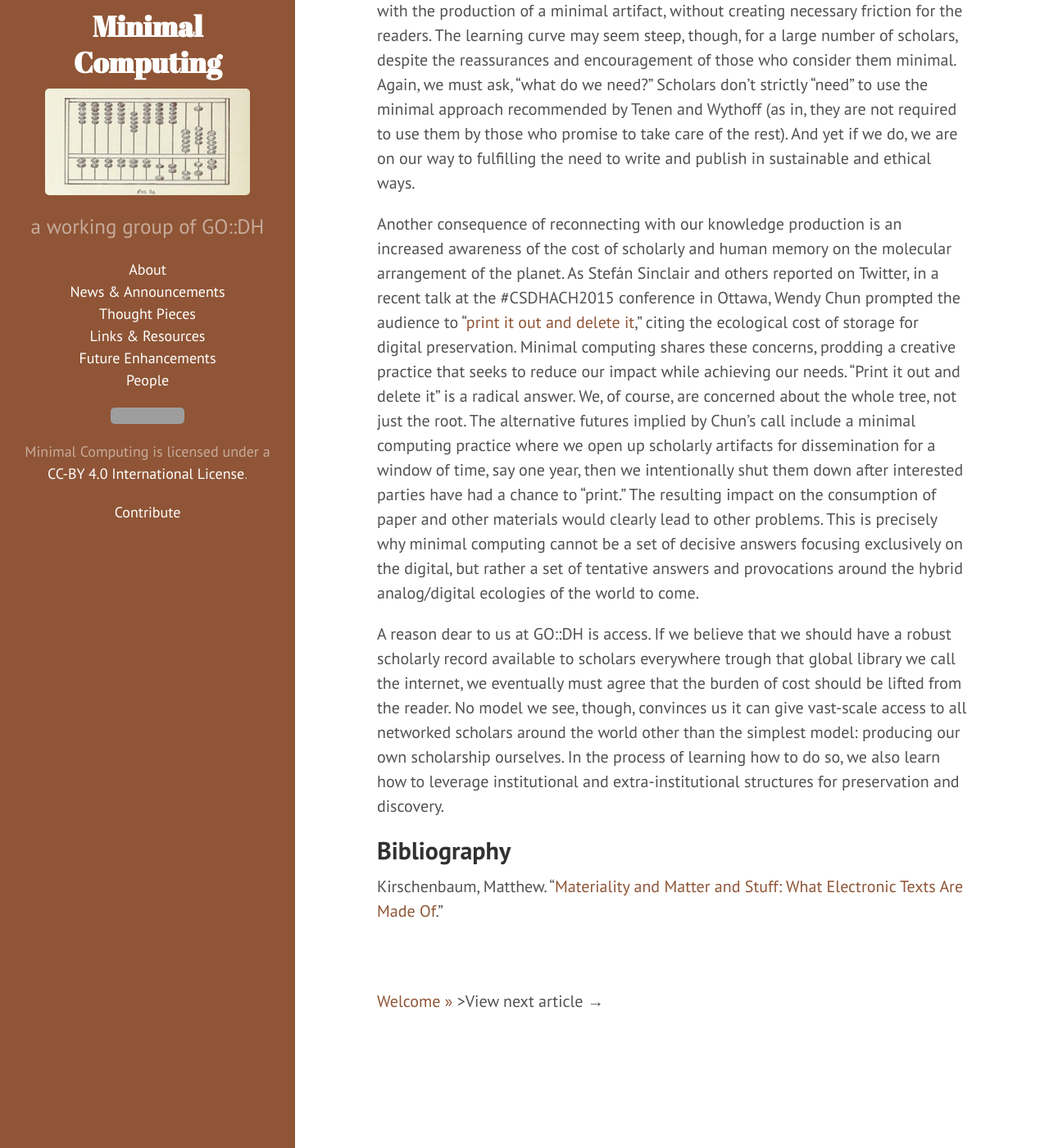
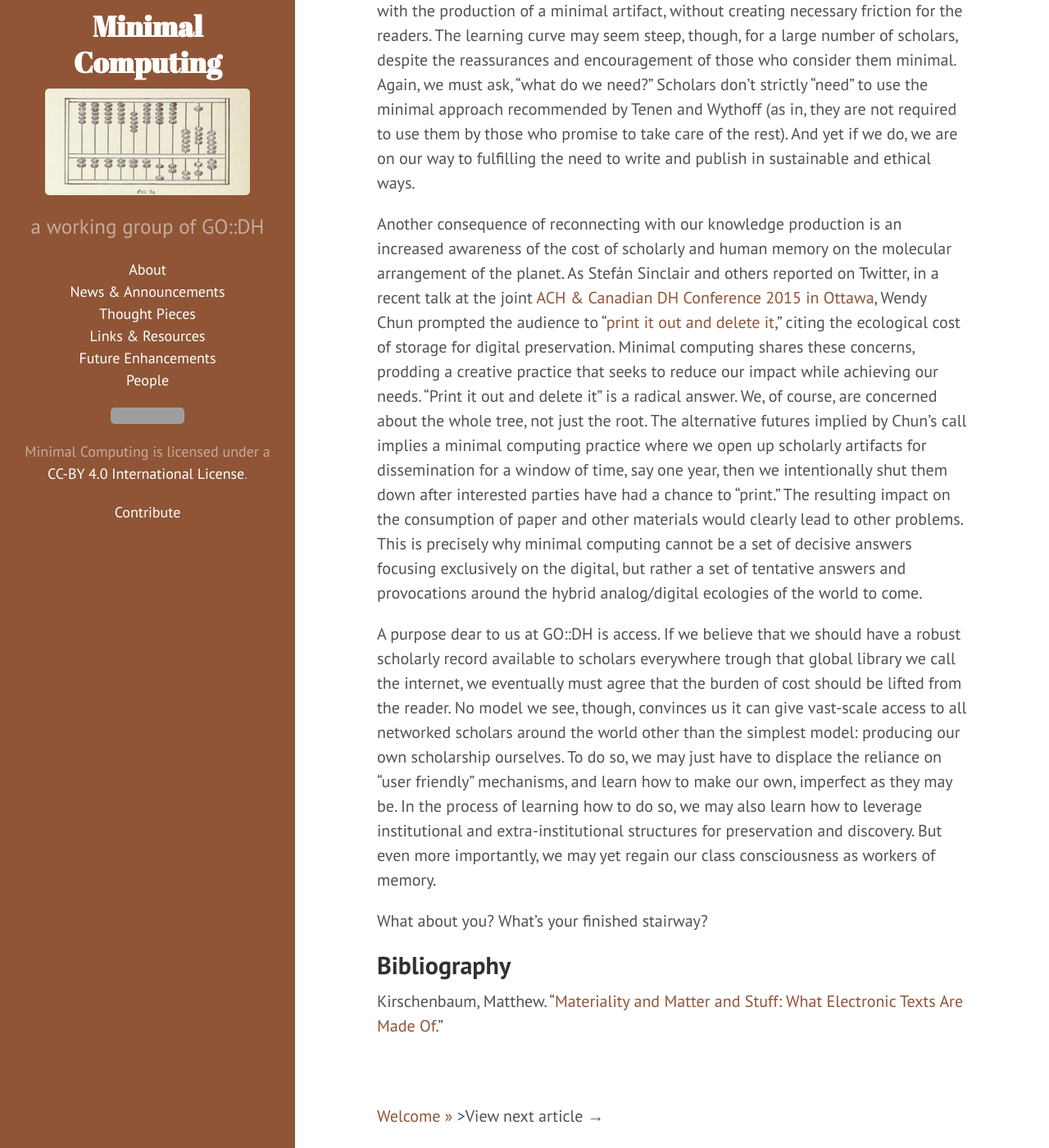
Before and after one commit to go-dh/mincomp, a Jekyll site: the page built from _posts/2015-05-21-user-vs-learner.markdown, in a window 1280 px wide and 1400 px high, scrolled down 3474 px. Shown: the whole window at 82% size. Built offline with Jekyll 4.4.1, drawn with Linux system fonts in a browser that asks for light colours; some of the changed text lies outside the part shown; grey boxes are pictures that could not be loaded.

Commit message:
final tweaks to essay users and learners

```diff
--- a/_posts/2015-05-21-user-vs-learner.markdown
+++ b/_posts/2015-05-21-user-vs-learner.markdown
@@ -27,11 +27,11 @@
 >What’s a finished stairway?
 
 
-When we ask "what do we need?" we ask scholars around the world—librarians, professors, students, cultural workers, independent: What is enough? What's your finished stairway? Needless to say, workers in the humanities have many diverse goals, so we focus here on what we consider the most important shared one: the renewal, dissemination and preservation of the scholarly record.  We take for granted the intersections of our work with the human record writ-large, and the pressing work of scholarly critique of (present) culture, our teaching and the public humanities.
+When I ask "what do we need?" I'm asking scholars around the world—librarians, professors, students, cultural workers, independent: What is enough? What's your finished stairway? Needless to say, workers in the humanities have many diverse goals, so we can focus here on what we consider the most important shared one: the renewal, dissemination and preservation of the scholarly record.  I take for granted the intersections of our work with the human record writ-large, and the pressing work of scholarly critique of the present, our teaching and the public humanities.
 
-Our own posing of the question "what do we need?" comes from an acknowledgement of the hybrid and global future we see being shaped for the scholarly record: parts digital, parts analog. In this new mediatic environment we continue to protect, study and renew the analog, as we attempt to harness the new media in smart, ethical and sustainable ways. For several reasons, this implies learning how to produce, disseminate and preserve digital scholarship ourselves, *without the help we can't get*, even as we fight to build the infrastructures we need at the intersection of and beyond institutional libraries and schools. This means that our minimal computing does not stand in as a universal call, but rather as a space for new questions and practices, an injunction to constantly repeat the question, "what do we need?"
+My own posing of the question "what do we need?" comes from an acknowledgement of the hybrid and global future we see being shaped for the scholarly record: parts digital, parts analog. In this new mediatic environment we continue to protect, study and renew the analog, as we attempt to harness the new media in smart, ethical and sustainable ways. For several reasons, this implies learning how to produce, disseminate and preserve digital scholarship ourselves, *without the help we can't get*, even as we fight to build the infrastructures we need at the intersection of and beyond our libraries and schools. This means that my minimal computing does not stand in as a universal call, but rather as a space for new questions and practices, an injunction to constantly repeat the question, "what do we need?"
 
-Most scholars need to write and make public. That is one of our core activities, and yet, the writing done today using proprietary tools like Microsoft Word or Google Docs, often required by editors, create a disconnect between scholars and the socio-technical mechanisms that are needed to go from the file formats generated by these proprietary applications to a relatively accessible record. As Dennis Tenen and Grant Wythoff put it in "[Sustainable Authorship in Plain Text using Pandoc and Markdown](http://programminghistorian.org/lessons/sustainable-authorship-in-plain-text-using-pandoc-and-markdown),"
+Most scholars need to write and make public. That is one of our core activities, the renewal of the scholarly record, and yet, the writing done today using proprietary tools like Microsoft Word or Google Docs, often required by editors, create a disconnect between scholars and the socio-technical mechanisms that are needed to go from the file formats generated by these proprietary applications to a relatively accessible record. As Dennis Tenen and Grant Wythoff put it in "[Sustainable Authorship in Plain Text using Pandoc and Markdown](http://programminghistorian.org/lessons/sustainable-authorship-in-plain-text-using-pandoc-and-markdown),"
 
 > More than causing personal frustration, this reliance on proprietary tools and formats has long-term negative implications for the academic community. In such an environment, journals must outsource typesetting, alienating authors from the material contexts of publication and adding further unnecessary barriers to the unfettered circulation of knowledge.
 
@@ -39,10 +39,12 @@
 
 In "Sustainable Authorship," Tenen and Wythoff recommend a workflow that goes from the creation of a text to the generation of different file formats for web and print that involves open technology that is relatively easy to learn, to share and to preserve. Minimal computing of the Wythoff and Tenen variety represents then a return to basics that opens up the possibility of understanding small, but more complete "technological stacks" in order to reconnect producers of scholarship to the tools they use. In their case, minimal computing reconciles minimal knowledge with the production of a minimal artifact, without creating necessary friction for the readers. The learning curve may seem steep, though, for a large number of scholars, despite the reassurances and encouragement of those who consider them minimal. Again, we must ask, "what do we need?" Scholars don't strictly "need" to use the minimal approach recommended by Tenen and Wythoff (as in, they are not required to use them by those who promise to take care of the rest). And yet if we do, we are on our way to fulfilling the need to write and publish in sustainable and ethical ways.
 
-Another consequence of reconnecting with our knowledge production is an increased awareness of the cost of scholarly and human memory on the molecular arrangement of the planet. As Stefán Sinclair and others reported on Twitter, in a recent talk at the #CSDHACH2015 conference in Ottawa, Wendy Chun prompted the audience to "[print it out and delete it](https://twitter.com/sgsinclair/status/605402463655591937)," citing the ecological cost of storage for digital preservation. Minimal computing shares these concerns, prodding a creative practice that seeks to reduce our impact while achieving our needs. "Print it out and delete it" is a radical answer. We, of course, are concerned about the whole tree, not just the root. The alternative futures implied by Chun's call include a minimal computing practice where we open up scholarly artifacts for dissemination for a window of time, say one year, then we intentionally shut them down after interested parties have had a chance to "print." The resulting impact on the consumption of paper and other materials would clearly lead to other problems. This is precisely why minimal computing cannot be a set of decisive answers focusing exclusively on the digital, but rather a set of tentative answers and provocations around the hybrid analog/digital ecologies of the world to come.
+Another consequence of reconnecting with our knowledge production is an increased awareness of the cost of scholarly and human memory on the molecular arrangement of the planet. As Stefán Sinclair and others reported on Twitter, in a recent talk at the joint [ACH & Canadian DH Conference 2015 in Ottawa](http://ach.org/2014/10/20/joint-ach-canadian-dh-conference-2015/), Wendy Chun prompted the audience to "[print it out and delete it](https://twitter.com/sgsinclair/status/605402463655591937)," citing the ecological cost of storage for digital preservation. Minimal computing shares these concerns, prodding a creative practice that seeks to reduce our impact while achieving our needs. "Print it out and delete it" is a radical answer. We, of course, are concerned about the whole tree, not just the root. The alternative futures implied by Chun's call implies a minimal computing practice where we open up scholarly artifacts for dissemination for a window of time, say one year, then we intentionally shut them down after interested parties have had a chance to "print." The resulting impact on the consumption of paper and other materials would clearly lead to other problems. This is precisely why minimal computing cannot be a set of decisive answers focusing exclusively on the digital, but rather a set of tentative answers and provocations around the hybrid analog/digital ecologies of the world to come.
 
 
-A reason dear to us at GO::DH is access. If we believe that we should have a robust scholarly record available to scholars everywhere trough that global library we call the internet, we eventually must agree that the burden of cost should be lifted from the reader. No model we see, though, convinces us it can give vast-scale access to all networked scholars around the world other than the simplest model: producing our own scholarship ourselves. In the process of learning how to do so, we also learn how to leverage institutional and extra-institutional structures for preservation and discovery.
+A purpose dear to us at GO::DH is access. If we believe that we should have a robust scholarly record available to scholars everywhere trough that global library we call the internet, we eventually must agree that the burden of cost should be lifted from the reader. No model we see, though, convinces us it can give vast-scale access to all networked scholars around the world other than the simplest model: producing our own scholarship ourselves. To do so, we may just have to displace the reliance on "user friendly" mechanisms, and learn how to make our own, imperfect as they may be. In the process of learning how to do so, we may also learn how to leverage institutional and extra-institutional structures for preservation and discovery. But even more importantly, we may yet regain our class consciousness as workers of memory.
+
+What about you? What's your finished stairway?
 
 
 ## Bibliography
```
Also changed, not shown: other parts of _posts/2015-05-21-user-vs-learner.markdown (+1 -1 lines).
